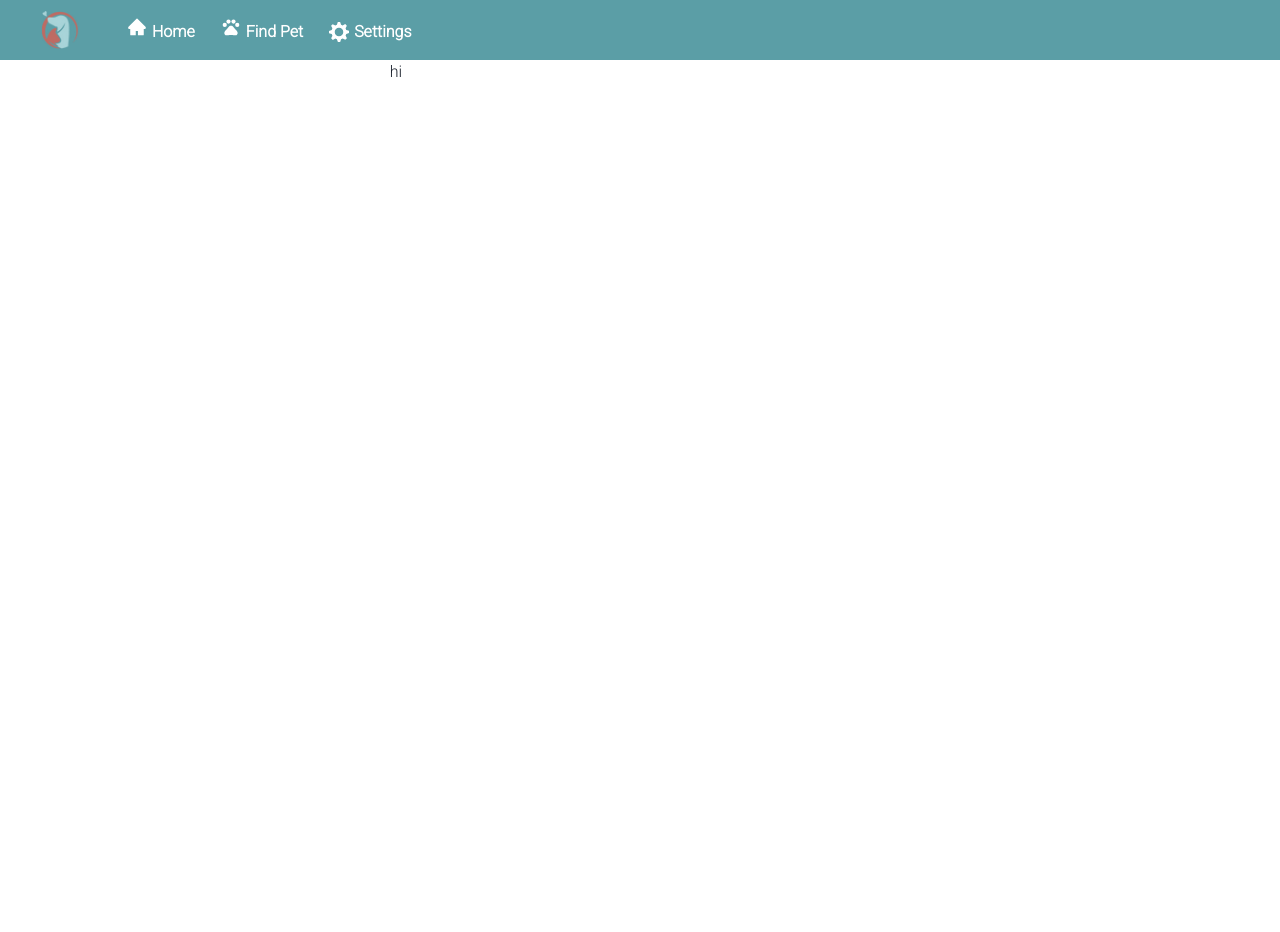
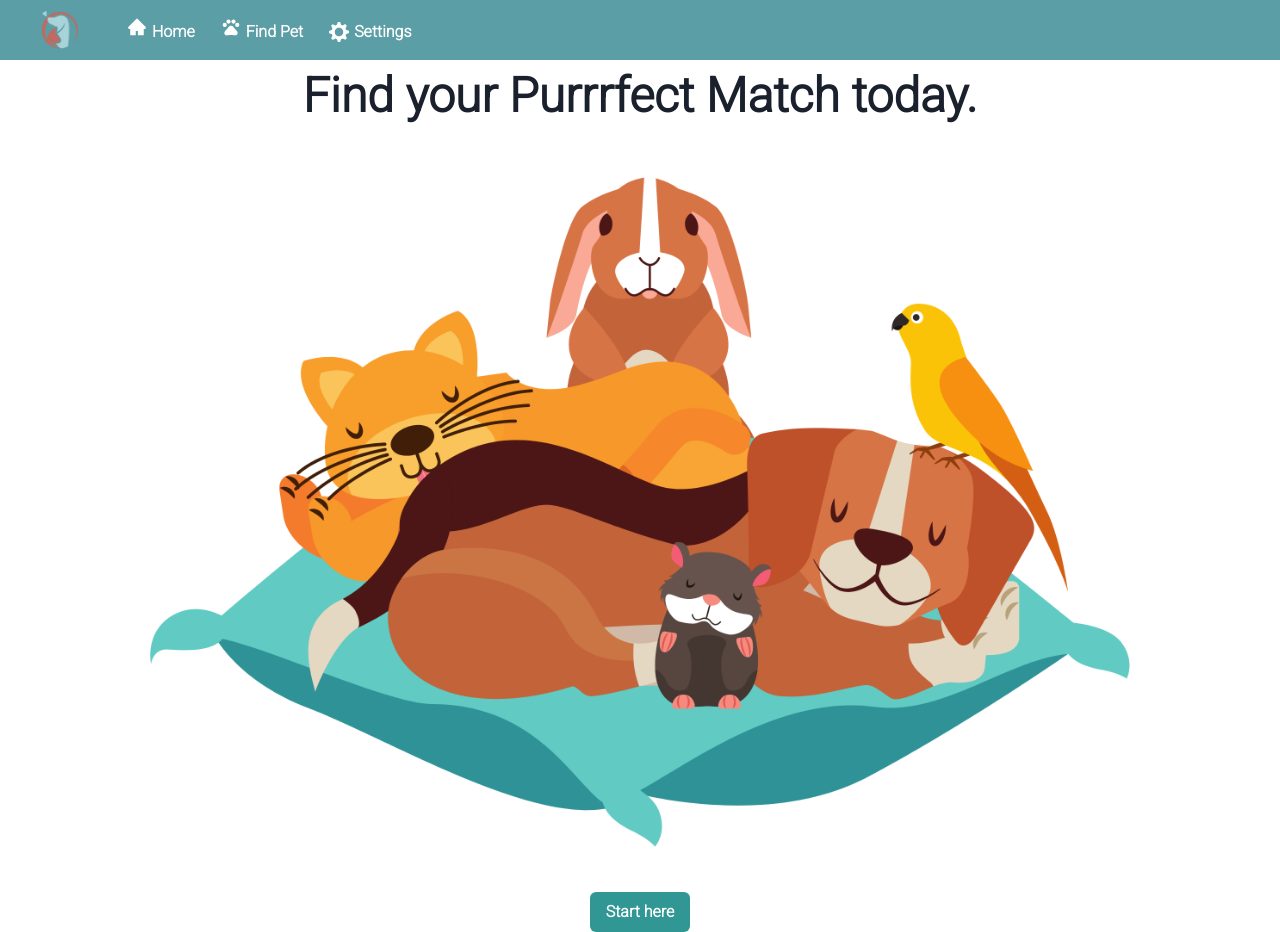
Before and after one commit to jfv-2000/purrrfect-match, a React (Create React App) app: page / in a window 1280 px wide. Before the commit the page ends 800 px from the top, so only its background shows below. Built offline with nearby package versions, Linux system fonts and the light colour scheme.

Commit message:
Add preliminary homepage stuff

```diff
--- /dev/null
+++ b/src/components/Home.js
@@ -0,0 +1,32 @@
+import React from "react";
+import {
+  Flex,
+  Box,
+  Text,
+  Image,
+  VStack,
+  Container,
+  Button,
+} from "@chakra-ui/react";
+import FillerImage from "../utils/Filler/filler-1.png";
+export default function Home() {
+  return (
+    <Flex align="center" justify="center">
+      <VStack>
+        <Container maxWidth="5xl">
+          <Text fontSize="5xl" fontWeight="bold" align="center">
+            Find your Purrrfect Match today.
+          </Text>
+        </Container>
+
+        <Container maxWidth="5xl">
+          <Image src={FillerImage} />
+        </Container>
+
+        <Button size="md" colorScheme="teal">
+          Start here
+        </Button>
+      </VStack>
+    </Flex>
+  );
+}
--- a/src/pages/home.js
+++ b/src/pages/home.js
@@ -1,14 +1,7 @@
 import React from "react";
-import { Box, Text, Container } from "@chakra-ui/react";
-
+import Homepage from "../components/Home";
 const Home = () => {
-  return (
-    <Box>
-      <Container h="100%">
-        <Text> hi </Text>
-      </Container>
-    </Box>
-  );
+  return <Homepage />;
 };
 
 export default Home;
```
Also changed, not shown: src/utils/Filler/filler-1.png (added).
